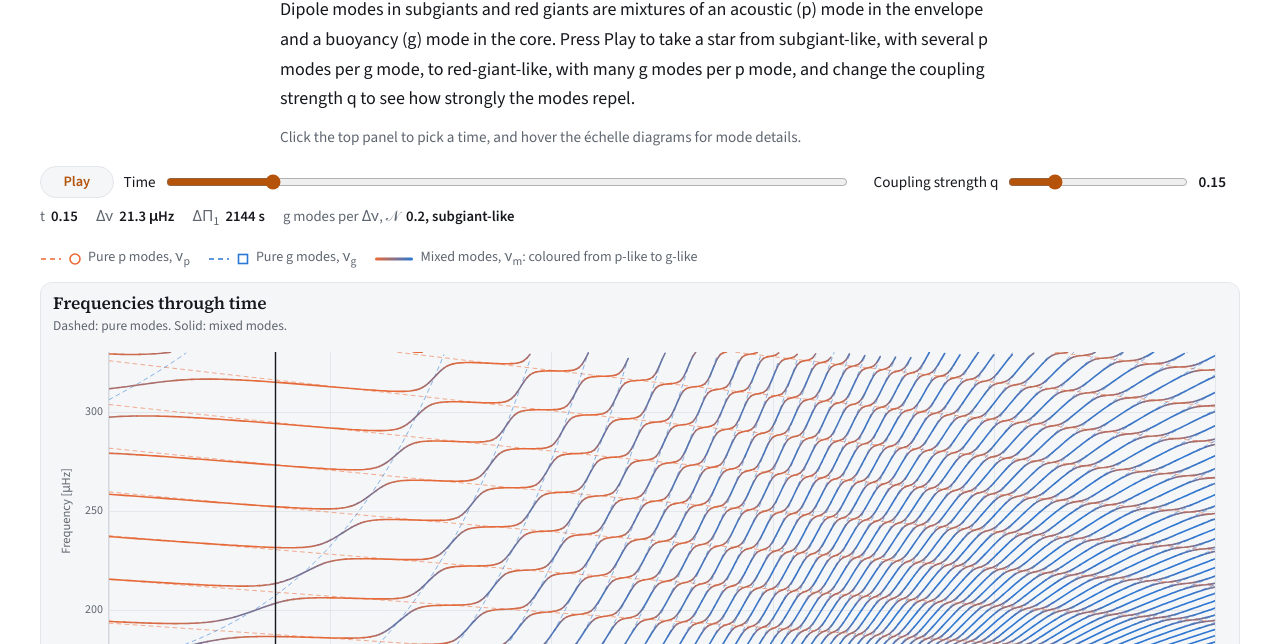
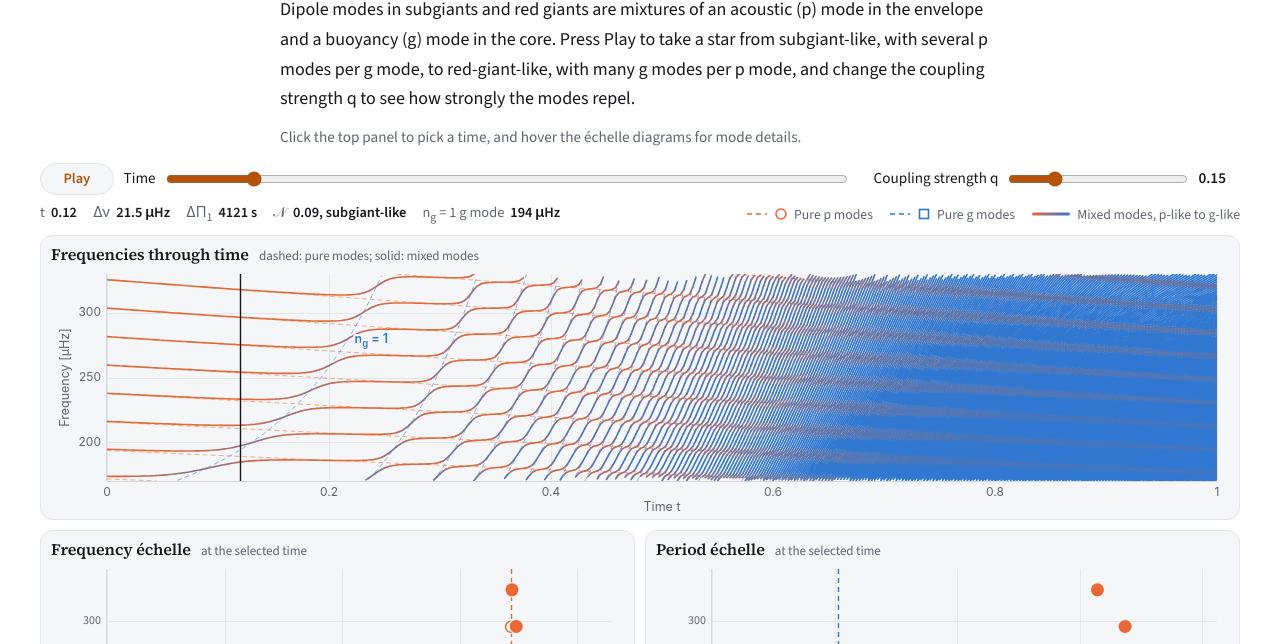
Before and after one commit to parallelpro/parallelpro.github.io, a plain HTML site: page resources/coupling/index.html in a window 1280 px wide. Shown: the part 156-800 px from the top of the page. Drawn offline with nearby package versions, Linux system fonts and the light colour scheme.

Commit message:
Mode coupling: n_g = 1 cutoff, N up to 20, compact layout
- g modes start at n_g = 1; above that mode the g phase is held at -pi/2, so the
  dipole modes there are pure p modes. The track now starts with the n_g = 1 mode
  just below the window (early subgiant) and ends at N = 20 at mid-window.
- Readout and legend share one line, panel subtitles are inline, and canvas
  heights follow the window height so the controls and both rows fit on one screen.
- Cache the drawn lines of the time panel; while q is dragged, solve on a coarse
  time grid and refine once it stops.

Co-Authored-By: Claude Opus 5.5 <noreply@anthropic.com>

```diff
--- a/resources/coupling/coupling.js
+++ b/resources/coupling/coupling.js
@@ -1,21 +1,26 @@
 /* Mode coupling: pure p and g dipole modes evolving with Dnu(t) and DPi1(t), coupled into mixed modes.
    Convention as in stretching.py: theta_p = pi (nu/Dnu - eps_p), Theta_g = pi (eps_g - 1/(nu DPi1)), with eps_p the
-   l = 1 p-mode offset. Pure p modes: nu = (n + eps_p) Dnu. Pure g modes: P = (m + eps_g) DPi1.
-   Mixed modes: tan(theta_p) tan(Theta_g) = q. */
+   l = 1 p-mode offset. Pure p modes: nu = (n + eps_p) Dnu. Pure g modes: P = (n_g + eps_g) DPi1 with n_g >= 1.
+   Mixed modes: tan(theta_p) tan(Theta_g) = q.
+   The lowest-order g mode is n_g = 1, at Theta_g = -pi; there are no g modes above its frequency. The g phase is
+   therefore frozen at Theta_g = -pi/2, halfway to the nonexistent n_g = 0, for all higher frequencies: there
+   tan(Theta_g) is infinite, so tan(theta_p) = 0 and the dipole modes are pure p modes. */
 (() => {
   'use strict';
   const PI = Math.PI;
 
   // ---------- core (pure functions; exposed for testing) ----------
   const thetaP = (nu, a) => PI * (nu / a.dnu - a.ep);
-  const thetaG = (nu, a) => PI * (a.eg - 1e6 / (nu * a.dpi));          // nu in uHz, DPi1 in s
+  const U_TOP = -0.5;                                                  // Theta_g / pi above the n_g = 1 g mode
+  const gPhase = (nu, a) => a.eg - 1e6 / (nu * a.dpi);                 // Theta_g / pi before freezing; nu in uHz, DPi1 in s
+  const thetaG = (nu, a) => PI * Math.min(gPhase(nu, a), U_TOP);
 
   // Continuous phase Psi(nu), increasing with nu; mixed modes sit exactly at integer Psi.
   // atan(q cot Theta) jumps by +pi at every Theta = j pi; subtracting pi ceil(Theta/pi) removes the jumps.
   // The branch k and tan(Theta) come from the same reduced angle r = Theta/pi - k in (-1, 0], so they always agree;
   // computing them separately can put them on opposite sides of a multiple of pi and shift Psi by exactly 1.
   function psi(nu, a) {
-    const u = a.eg - 1e6 / (nu * a.dpi), k = Math.ceil(u);
+    const u = Math.min(gPhase(nu, a), U_TOP), k = Math.ceil(u);
     let t = Math.tan(PI * (u - k));
     if (t === 0) t = -1e-300;                                          // Theta exactly k pi: the limit from below
     const A = Math.atan(a.q / t) - PI * k;
@@ -24,6 +29,7 @@
   // dPsi/dnu = 1/Dnu + G, with G = q nu_g'(nu) / (sin^2 Theta + q^2 cos^2 Theta) the g-mode part;
   // zeta = G / (dPsi/dnu) is the g fraction (same as make_zeta in stretching.py at a mixed mode).
   function dpsiParts(nu, a) {
+    if (gPhase(nu, a) >= U_TOP) return { p: 1 / a.dnu, g: 0 };       // above the n_g = 1 g mode: pure p
     const tg = thetaG(nu, a), s = Math.sin(tg), c = Math.cos(tg);
     const G = (a.q * 1e6 / (nu * nu * a.dpi)) / (s * s + a.q * a.q * c * c);
     return { p: 1 / a.dnu, g: G };
@@ -53,9 +59,8 @@
   function pureModes(a, lo, hi) {
     const p = [], g = [];
     for (let n = Math.ceil(lo / a.dnu - a.ep); n <= Math.floor(hi / a.dnu - a.ep); n++) p.push({ n, nu: (n + a.ep) * a.dnu });
-    for (let m = Math.ceil(1e6 / (hi * a.dpi) - a.eg); m <= Math.floor(1e6 / (lo * a.dpi) - a.eg); m++) {
-      const P = (m + a.eg) * a.dpi;
-      if (P > 0) g.push({ m, nu: 1e6 / P });
+    for (let m = Math.max(1, Math.ceil(1e6 / (hi * a.dpi) - a.eg)); m <= Math.floor(1e6 / (lo * a.dpi) - a.eg); m++) {
+      g.push({ m, nu: 1e6 / ((m + a.eg) * a.dpi) });
     }
     return { p, g };
   }
@@ -96,18 +101,19 @@
   // ---------- interface ----------
   const $ = sel => document.querySelector(sel);
 
-  // A fixed, illustrative track from an early subgiant (one g mode spread over many p modes) to a red giant (several
-  // g modes per p mode) inside one frequency window. Dnu falls geometrically; DPi1 is set by the number of g modes per
+  // A fixed, illustrative track from an early subgiant (the n_g = 1 g mode entering from below, pure p modes above it)
+  // to a red giant (about 20 g modes per p mode) inside one frequency window. Dnu falls geometrically; DPi1 is set by the number of g modes per
   // Dnu at mid-window, N = Dnu / (nu^2 DPi1), which grows from N0 to N1 with ln N following
   // f(t) = t - a sin(2 pi t) / (2 pi): slow at both ends, fast through the crossover, so each stage gets time on screen.
   // Real stars reach large N mostly because nu_max falls as they expand; here DPi1 shrinks much faster than in a real
   // star so the whole story fits in one window.
-  const TR = { dnu0: 22, dnu1: 18, N0: 0.15, N1: 3.5, a: 0.75, ep: 0.8, eg: 0.25, lo: 170, hi: 330 };
+  const TR = { dnu0: 22, dnu1: 18, N0: 0.075, N1: 20, a: 0.75, ep: 0.8, eg: 0.25, lo: 170, hi: 330 };
   const nuMid = Math.sqrt(TR.lo * TR.hi);
   const gPerDnu = a => a.dnu * 1e6 / (nuMid * nuMid * a.dpi);
   const dnuOf = t => TR.dnu0 * (TR.dnu1 / TR.dnu0) ** t;
   const NOf = t => TR.N0 * (TR.N1 / TR.N0) ** (t - TR.a * Math.sin(2 * PI * t) / (2 * PI));
-  const S = { dnu: dnuOf, dpi: t => dnuOf(t) * 1e6 / (nuMid * nuMid * NOf(t)), ep: TR.ep, eg: TR.eg, lo: TR.lo, hi: TR.hi, q: 0.15, t: 0.15 };
+  const S = { dnu: dnuOf, dpi: t => dnuOf(t) * 1e6 / (nuMid * nuMid * NOf(t)), ep: TR.ep, eg: TR.eg, lo: TR.lo, hi: TR.hi, q: 0.15, t: 0.12 };
+  const nuG1 = a => 1e6 / ((1 + a.eg) * a.dpi);                        // the n_g = 1 g mode, the highest g mode
 
   function rich(str) {
     const f = document.createDocumentFragment(), re = /_([A-Za-z0-9]+)/g; let last = 0, m;
@@ -134,7 +140,7 @@
   }
 
   class Panel {
-    constructor(c, m) { this.c = c; this.g = c.getContext('2d'); this.m = m || { l: 56, r: 12, t: 10, b: 40 }; this.marks = []; this.hover = null; }
+    constructor(c, m) { this.c = c; this.g = c.getContext('2d'); this.m = m || { l: 56, r: 12, t: 8, b: 36 }; this.marks = []; this.hover = null; }
     resize() {
       const dpr = window.devicePixelRatio || 1; this.w = this.c.clientWidth; this.h = this.c.clientHeight;
       if (this.c.width !== Math.round(this.w * dpr) || this.c.height !== Math.round(this.h * dpr)) {
@@ -199,12 +205,24 @@
   const mixedRadius = zeta => 2.5 + 4 * Math.sqrt(Math.max(0, 1 - zeta));
 
   let EV = null, panels = {};
-  const recompute = () => { EV = CouplingCore.evolve(S); };
+  // The lines through time change only with q, size or theme: draw them once into a cache and, on every frame
+  // (Play, dragging), copy the cache and add the time marker.
+  const evCache = document.createElement('canvas'); let evValid = false;
+  const recompute = (nt = 361) => { EV = CouplingCore.evolve(S, nt); evValid = false; };
 
   const ZBINS = 16;
   function drawEvolution() {
-    const P = panels.ev; P.resize(); P.marks = [];
-    P.scales(0, 1, S.lo, S.hi);
+    const P = panels.ev; P.resize(); P.scales(0, 1, S.lo, S.hi);
+    if (evValid && evCache.width === P.c.width && evCache.height === P.c.height) {
+      P.g.save(); P.g.setTransform(1, 0, 0, 1, 0, 0); P.g.drawImage(evCache, 0, 0); P.g.restore();
+    } else {
+      drawEvolutionLines(P);
+      evCache.width = P.c.width; evCache.height = P.c.height; evCache.getContext('2d').drawImage(P.c, 0, 0); evValid = true;
+    }
+    P.vline(S.t, T.fg, false);
+    if (P.hover) { const g = P.g; g.save(); g.globalAlpha = 0.4; g.strokeStyle = T.fg; g.beginPath(); g.moveTo(P.m.l, P.hover.Y + 0.5); g.lineTo(P.w - P.m.r, P.hover.Y + 0.5); g.stroke(); g.restore(); }
+  }
+  function drawEvolutionLines(P) {
     P.axes(ticks(0, 1, 5), ticks(S.lo, S.hi, 5), 'Time t', 'Frequency [μHz]');
     P.clip(g => {
       const joined = (q0, q1) => q1.t - q0.t < 1.5 * EV.dt;            // a gap means the line left the window
@@ -233,9 +251,19 @@
         for (let j = 0; j < segs.length; j += 2) { g.moveTo(P.px(segs[j].t), P.py(segs[j].nu)); g.lineTo(P.px(segs[j + 1].t), P.py(segs[j + 1].nu)); }
         g.stroke();
       }
+      // label the n_g = 1 g mode, the highest-frequency g mode, where it is two thirds of the way up the window
+      const g1 = EV.G.get(1);
+      if (g1) {
+        const target = S.lo + 0.67 * (S.hi - S.lo), q = g1.find(x => x.nu >= target) || g1[g1.length - 1];
+        const X = P.px(q.t) + 7, Y = P.py(q.nu);
+        g.save(); g.font = `600 12.5px ${T.font}`; g.textBaseline = 'middle'; g.lineJoin = 'round';
+        g.lineWidth = 4; g.strokeStyle = T.card; g.strokeText('n', X, Y); g.fillStyle = T.g; g.fillText('n', X, Y);
+        const w = g.measureText('n').width; g.font = `600 9.5px ${T.font}`;
+        const rest = 'g', w2 = g.measureText(rest).width; g.strokeText(rest, X + w, Y + 4); g.fillText(rest, X + w, Y + 4);
+        g.font = `600 12.5px ${T.font}`; g.strokeText(' = 1', X + w + w2, Y); g.fillText(' = 1', X + w + w2, Y);
+        g.restore();
+      }
     });
-    P.vline(S.t, T.fg, false);
-    if (P.hover) { const g = P.g; g.save(); g.globalAlpha = 0.4; g.strokeStyle = T.fg; g.beginPath(); g.moveTo(P.m.l, P.hover.Y + 0.5); g.lineTo(P.w - P.m.r, P.hover.Y + 0.5); g.stroke(); g.restore(); }
   }
 
   function snapshot() {
@@ -259,13 +287,17 @@
 
   let raf = 0;
   const schedule = () => { if (!raf) raf = requestAnimationFrame(() => { raf = 0; draw(); }); };
+  // q changed: recompute once on the next frame, on a coarse time grid while the slider moves, then in full
+  let stale = 0, refine = 0;
   function draw() {
+    if (stale) { recompute(stale); stale = 0; }
     const sn = snapshot(), a = sn.a, N = gPerDnu(a);
     drawEvolution(); drawEchelle('fe', sn); drawEchelle('pe', sn);
     $('#r-t').textContent = S.t.toFixed(2);
     $('#r-dnu').textContent = `${a.dnu.toFixed(1)} μHz`;
     $('#r-dpi').textContent = `${a.dpi.toFixed(0)} s`;
-    $('#r-N').textContent = `${N.toFixed(1)}, ${N < 0.8 ? 'subgiant-like' : N > 1.25 ? 'red-giant-like' : 'in between'}`;
+    $('#r-N').textContent = `${N < 1 ? N.toFixed(2) : N.toFixed(1)}, ${N < 0.8 ? 'subgiant-like' : N > 1.25 ? 'red-giant-like' : 'in between'}`;
+    const g1 = nuG1(a); $('#r-g1').textContent = g1 <= S.hi ? `${g1.toFixed(0)} μHz` : 'above the window';
   }
 
   function setT(t) { S.t = Math.min(1, Math.max(0, t)); $('#t-slider').value = S.t; schedule(); }
@@ -335,9 +367,12 @@
     $('#t-play').addEventListener('click', () => setPlaying(!playTimer));
     const qs = $('#q-slider'), qv = $('#q-value');
     qs.value = S.q; qv.textContent = S.q.toFixed(2);
-    qs.addEventListener('input', () => { S.q = +qs.value; qv.textContent = S.q.toFixed(2); recompute(); schedule(); });
+    qs.addEventListener('input', () => {
+      S.q = +qs.value; qv.textContent = S.q.toFixed(2); stale = 121; schedule();
+      clearTimeout(refine); refine = setTimeout(() => { stale = 361; schedule(); }, 150);
+    });
     new ResizeObserver(() => schedule()).observe($('.cpl-grid'));
-    matchMedia('(prefers-color-scheme: dark)').addEventListener('change', () => { readTheme(); schedule(); });
+    matchMedia('(prefers-color-scheme: dark)').addEventListener('change', () => { readTheme(); evValid = false; schedule(); });
     recompute(); draw();
   }
   init();
--- a/resources/coupling/index.html
+++ b/resources/coupling/index.html
@@ -31,7 +31,7 @@
     .cpl-head p { margin: 0 0 0.7rem; }
     .cpl-hint { color: var(--muted); font-size: 0.95rem; }
 
-    .cpl-ctrl { display: flex; flex-wrap: wrap; align-items: center; gap: 10px 26px; margin-top: 1rem; }
+    .cpl-ctrl { display: flex; flex-wrap: wrap; align-items: center; gap: 8px 26px; margin-top: 0.8rem; }
     .cpl-ctrl label { display: flex; align-items: center; gap: 10px; font-size: 0.95rem; white-space: nowrap; }
     .cpl-ctrl input[type=range] { accent-color: var(--accent); margin: 0; }
     .cpl-tgroup { flex: 1 1 420px; display: flex; align-items: center; gap: 10px; }
@@ -45,23 +45,25 @@
     }
     .cpl-btn:hover { border-color: var(--accent); }
     .cpl-btn:focus-visible, .cpl input:focus-visible { outline: 2px solid var(--accent); outline-offset: 2px; }
-    .cpl-readout { display: flex; flex-wrap: wrap; gap: 2px 18px; margin: 6px 0 0; padding: 0; font-size: 0.92rem; color: var(--muted); }
+    .cpl-info { display: flex; flex-wrap: wrap; justify-content: space-between; align-items: center; gap: 2px 24px; margin-top: 6px; }
+    .cpl-readout { display: flex; flex-wrap: wrap; gap: 2px 16px; margin: 0; padding: 0; font-size: 0.9rem; color: var(--muted); }
     .cpl-readout div { display: flex; gap: 6px; }
     .cpl-readout dt { margin: 0; }
     .cpl-readout dd { margin: 0; color: var(--fg); font-weight: 600; font-variant-numeric: tabular-nums; }
 
-    .cpl-legend { display: flex; flex-wrap: wrap; gap: 2px 18px; margin: 0.9rem 0 0; padding: 0; list-style: none; font-size: 0.88rem; color: var(--muted); }
+    .cpl-legend { display: flex; flex-wrap: wrap; gap: 2px 16px; margin: 0; padding: 0; list-style: none; font-size: 0.86rem; color: var(--muted); }
     .cpl-legend li { margin: 0; display: flex; align-items: center; gap: 6px; }
 
-    /* row 1: frequencies through time across the full width; row 2: the two échelles */
-    .cpl-grid { display: grid; grid-template-columns: repeat(2, minmax(0, 1fr)); gap: 14px; margin-top: 10px; }
+    /* row 1: frequencies through time across the full width; row 2: the two échelles. Canvas heights share what is
+       left of the window after the header, controls and panel titles (about 230 px), so everything fits on one screen. */
+    .cpl-grid { display: grid; grid-template-columns: repeat(2, minmax(0, 1fr)); gap: 10px; margin-top: 8px; }
     .cpl-grid > :first-child { grid-column: 1 / -1; }
     @media (max-width: 720px) { .cpl-grid { grid-template-columns: 1fr; } }
-    .cpl-panel { background: var(--card); border: 1px solid var(--border); border-radius: var(--radius); padding: 10px 12px 8px; min-width: 0; display: flex; flex-direction: column; }
-    .cpl-panel h2 { margin: 0 0 2px; font-size: 1.08rem; }
-    .cpl-panel .sub { margin: 0 0 4px; font-size: 0.84rem; color: var(--muted); }
-    .cpl-panel canvas { display: block; width: 100%; height: clamp(300px, 52vh, 480px); touch-action: pan-y; margin-top: auto; }
-    #c-ev { cursor: crosshair; height: clamp(280px, 46vh, 440px); }
+    .cpl-panel { background: var(--card); border: 1px solid var(--border); border-radius: var(--radius); padding: 6px 10px 2px; min-width: 0; display: flex; flex-direction: column; }
+    .cpl-panel h2 { margin: 0; font-size: 1rem; line-height: 1.5; }
+    .cpl-panel h2 .sub { margin-left: 0.5em; font-family: var(--sans); font-size: 0.82rem; font-weight: 400; color: var(--muted); }
+    .cpl-panel canvas { display: block; width: 100%; height: clamp(230px, calc((100vh - 230px) * 0.56), 520px); touch-action: pan-y; margin-top: auto; }
+    #c-ev { cursor: crosshair; height: clamp(200px, calc((100vh - 230px) * 0.44), 420px); }
 
     #cpl-tip {
       position: fixed; z-index: 20; pointer-events: none; background: var(--card); border: 1px solid var(--border);
@@ -111,33 +113,32 @@
       <label class="cpl-q" for="q-slider">Coupling strength q
         <input type="range" id="q-slider" min="0.01" max="0.6" step="0.01" value="0.15"><output id="q-value" for="q-slider">0.15</output></label>
     </div>
+    <div class="cpl-info">
     <dl class="cpl-readout">
       <div><dt>t</dt><dd id="r-t">–</dd></div>
       <div><dt>Δν</dt><dd id="r-dnu">–</dd></div>
       <div><dt>ΔΠ<sub>1</sub></dt><dd id="r-dpi">–</dd></div>
-      <div><dt>g modes per Δν, 𝒩</dt><dd id="r-N">–</dd></div>
+      <div><dt>𝒩</dt><dd id="r-N">–</dd></div>
+      <div><dt>n<sub>g</sub> = 1 g mode</dt><dd id="r-g1">–</dd></div>
     </dl>
-
     <ul class="cpl-legend">
-      <li><svg width="22" height="10" aria-hidden="true"><line x1="1" y1="5" x2="21" y2="5" stroke="var(--cp)" stroke-width="1.6" stroke-dasharray="5 4"/></svg><svg width="14" height="14" aria-hidden="true"><circle cx="7" cy="7" r="5" fill="none" stroke="var(--cp)" stroke-width="1.6"/></svg><span>Pure p modes, ν<sub>p</sub></span></li>
-      <li><svg width="22" height="10" aria-hidden="true"><line x1="1" y1="5" x2="21" y2="5" stroke="var(--cg)" stroke-width="1.6" stroke-dasharray="5 4"/></svg><svg width="14" height="14" aria-hidden="true"><rect x="2.5" y="2.5" width="9" height="9" fill="none" stroke="var(--cg)" stroke-width="1.6"/></svg><span>Pure g modes, ν<sub>g</sub></span></li>
-      <li><svg width="40" height="10" aria-hidden="true"><defs><linearGradient id="lg-pg"><stop offset="0" stop-color="var(--cp)"/><stop offset="1" stop-color="var(--cg)"/></linearGradient></defs><rect x="1" y="3.5" width="38" height="3" rx="1.5" fill="url(#lg-pg)"/></svg><span>Mixed modes, ν<sub>m</sub>: coloured from p-like to g-like</span></li>
+      <li><svg width="22" height="10" aria-hidden="true"><line x1="1" y1="5" x2="21" y2="5" stroke="var(--cp)" stroke-width="1.6" stroke-dasharray="5 4"/></svg><svg width="14" height="14" aria-hidden="true"><circle cx="7" cy="7" r="5" fill="none" stroke="var(--cp)" stroke-width="1.6"/></svg><span>Pure p modes</span></li>
+      <li><svg width="22" height="10" aria-hidden="true"><line x1="1" y1="5" x2="21" y2="5" stroke="var(--cg)" stroke-width="1.6" stroke-dasharray="5 4"/></svg><svg width="14" height="14" aria-hidden="true"><rect x="2.5" y="2.5" width="9" height="9" fill="none" stroke="var(--cg)" stroke-width="1.6"/></svg><span>Pure g modes</span></li>
+      <li><svg width="40" height="10" aria-hidden="true"><defs><linearGradient id="lg-pg"><stop offset="0" stop-color="var(--cp)"/><stop offset="1" stop-color="var(--cg)"/></linearGradient></defs><rect x="1" y="3.5" width="38" height="3" rx="1.5" fill="url(#lg-pg)"/></svg><span>Mixed modes, p-like to g-like</span></li>
     </ul>
+    </div>
 
     <div class="cpl-grid">
       <section class="cpl-panel">
-        <h2>Frequencies through time</h2>
-        <p class="sub">Dashed: pure modes. Solid: mixed modes.</p>
+        <h2>Frequencies through time <span class="sub">dashed: pure modes; solid: mixed modes</span></h2>
         <canvas id="c-ev" role="img" aria-label="Pure and mixed mode frequencies against time"></canvas>
       </section>
       <section class="cpl-panel">
-        <h2>Frequency échelle</h2>
-        <p class="sub">ν mod Δν at the selected time.</p>
+        <h2>Frequency échelle <span class="sub">at the selected time</span></h2>
         <canvas id="c-fe" role="img" aria-label="Frequency échelle diagram at the selected time"></canvas>
       </section>
       <section class="cpl-panel">
-        <h2>Period échelle</h2>
-        <p class="sub">P mod ΔΠ<sub>1</sub> at the selected time.</p>
+        <h2>Period échelle <span class="sub">at the selected time</span></h2>
         <canvas id="c-pe" role="img" aria-label="Period échelle diagram at the selected time"></canvas>
       </section>
     </div>
@@ -147,22 +148,28 @@
       <dl>
         <dt>Pure modes</dt>
         <dd>Pure p modes are evenly spaced in frequency and pure g modes evenly spaced in period:
-          <div class="eq">ν<sub>p</sub> = (n + ε<sub>p</sub>) Δν, &nbsp;&nbsp; 1/ν<sub>g</sub> = (m + ε<sub>g</sub>) ΔΠ<sub>1</sub></div>
+          <div class="eq">ν<sub>p</sub> = (n + ε<sub>p</sub>) Δν, &nbsp;&nbsp; 1/ν<sub>g</sub> = (n<sub>g</sub> + ε<sub>g</sub>) ΔΠ<sub>1</sub>, &nbsp; n<sub>g</sub> = 1, 2, 3, …</div>
+          The g-mode order starts at n<sub>g</sub> = 1, so the n<sub>g</sub> = 1 mode is the highest-frequency g mode and
+          there are no g modes above it.
           As the star evolves, a shrinking Δν lowers the p modes, while a shrinking ΔΠ<sub>1</sub>, as the core contracts,
           raises the g modes, so the two families cross. What sets the character of the spectrum is the number of g modes
           per Δν, 𝒩 = Δν / (ν<sup>2</sup> ΔΠ<sub>1</sub>): below one, several p modes share each g mode, as in subgiants;
           well above one, many g modes crowd around each p mode, as in red giants.</dd>
         <dt>The evolution shown</dt>
-        <dd>Between t = 0 and 1, Δν falls from 22 to 18 μHz while ΔΠ<sub>1</sub> falls from about 2600 to 90 s: slowly
-          at first, quickly through the middle, and slowly again at the end. At the middle of the window, 𝒩 grows from
-          0.15, a single g mode spread over several p modes as in an early subgiant, to 3.5, as on the red-giant branch;
-          since 𝒩 ∝ ν<sup>−2</sup>, it is larger at the bottom of the window. This is illustrative: in a real star 𝒩
-          grows mostly because the oscillations move to lower frequency as the star expands. Here ΔΠ<sub>1</sub> shrinks
-          much faster instead, so the whole story fits in one frequency window.</dd>
+        <dd>Between t = 0 and 1, Δν falls from 22 to 18 μHz while ΔΠ<sub>1</sub> falls from about 5200 to 16 s: slowly
+          at first, quickly through the middle, and slowly again at the end. At t = 0 the n<sub>g</sub> = 1 g mode sits
+          just below the window, as in an early subgiant, and every mode above it is a p mode; it then rises through the
+          p modes, bumping each in turn, and more g modes follow. At the middle of the window 𝒩 grows to 20, as for a red
+          giant well up the branch; since 𝒩 ∝ ν<sup>−2</sup>, it is larger at the bottom of the window. This is
+          illustrative: in a real star 𝒩 grows mostly because the oscillations move to lower frequency as the star
+          expands, and ΔΠ<sub>1</sub> stays above about 50 s. Here ΔΠ<sub>1</sub> shrinks much further instead, so the
+          whole story fits in one frequency window.</dd>
         <dt>Coupling</dt>
         <dd>Mixed modes satisfy the asymptotic relation
           <div class="eq">tan[π(ν/Δν − ε<sub>p</sub>)] · tan[π(ε<sub>g</sub> − 1/(ν ΔΠ<sub>1</sub>))] = q</div>
-          where q is the coupling strength. Where a p mode and a g mode would cross, the two mixed modes instead repel in
+          where q is the coupling strength. Above the n<sub>g</sub> = 1 g mode the g phase is held at −π/2, halfway to
+          the nonexistent n<sub>g</sub> = 0 mode, so the second factor is infinite and the modes there are pure p modes.
+          Where a p mode and a g mode would cross, the two mixed modes instead repel in
           an avoided crossing and exchange character; the larger q, the wider the gap. As q → 0 the mixed modes return to
           the pure p and g modes. The page solves for every mixed mode with Newton's method, following each one as the
           star evolves.</dd>
```
